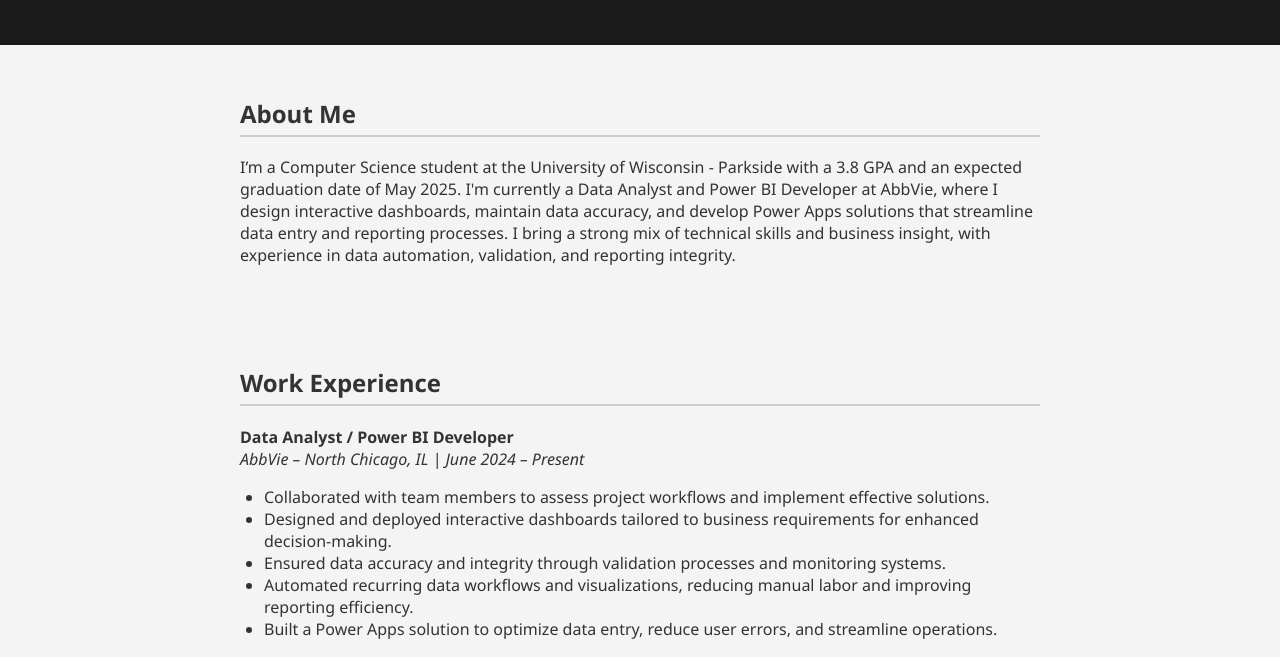
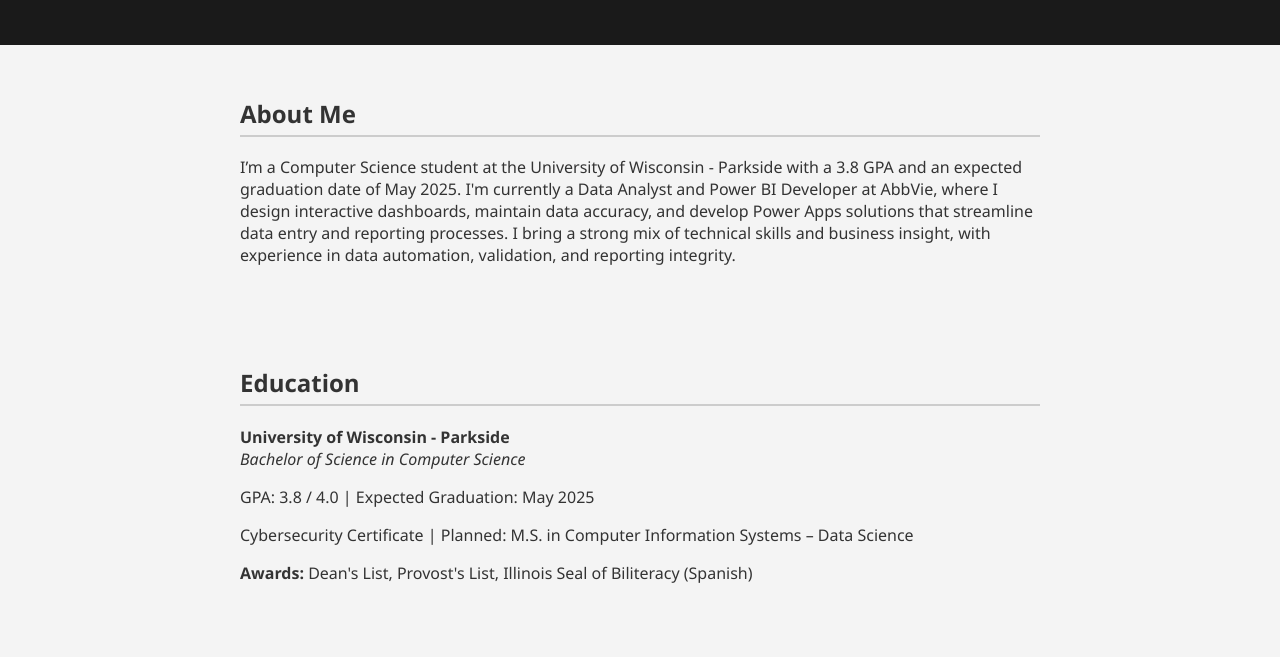
Before and after one commit to antonio37317/enrique.github.io, a plain HTML site: page index.html in a window 1280 px wide. Shown: the part 143-800 px from the top of the page. Drawn offline with Linux system fonts and the light colour scheme.

Commit message:
Update index.html

```diff
--- a/index.html
+++ b/index.html
@@ -30,7 +30,7 @@
       color: #0366d6;
       text-decoration: none;
     }
-    .project, .job {
+    .project, .job, .edu {
       margin-bottom: 1.5rem;
     }
     footer {
@@ -58,6 +58,17 @@
     I'm currently a Data Analyst and Power BI Developer at AbbVie, where I design interactive dashboards, maintain data accuracy, and develop Power Apps solutions that streamline data entry and reporting processes.
     I bring a strong mix of technical skills and business insight, with experience in data automation, validation, and reporting integrity.
   </p>
+</section>
+
+<section>
+  <h2>Education</h2>
+  <div class="edu">
+    <strong>University of Wisconsin - Parkside</strong><br>
+    <em>Bachelor of Science in Computer Science</em><br>
+    <p>GPA: 3.8 / 4.0 | Expected Graduation: May 2025</p>
+    <p>Cybersecurity Certificate | Planned: M.S. in Computer Information Systems – Data Science</p>
+    <p><strong>Awards:</strong> Dean's List, Provost's List, Illinois Seal of Biliteracy (Spanish)</p>
+  </div>
 </section>
 
 <section>
```
